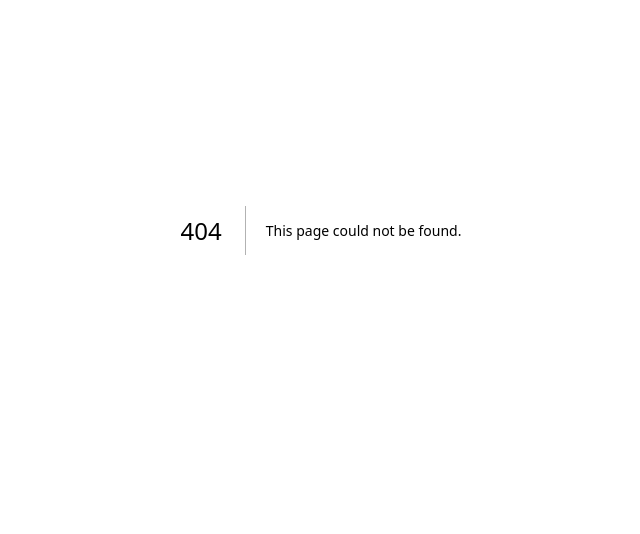
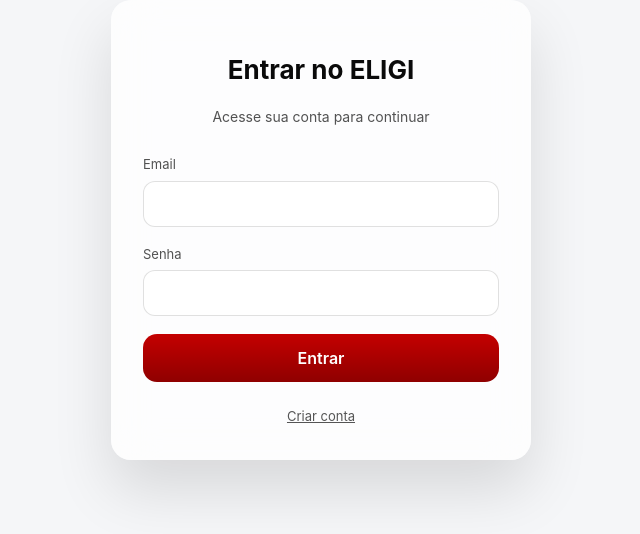
Before and after one commit to suporteeligi-cpu/eligi-fron-tend, a Next.js app: page /login in a window 1280 px wide. Before the commit this address had no page. Shown: the part 170-704 px from the top of the page, without its empty margins (319-959 px from the left). Built offline with nearby package versions, Linux system fonts and the light colour scheme; no server answers.

Commit message:
chore: deploy update

```diff
--- /dev/null
+++ b/src/app/components/auth/AuthButton.tsx
@@ -0,0 +1,24 @@
+'use client'
+
+import styles from './auth.module.css'
+
+interface AuthButtonProps
+  extends React.ButtonHTMLAttributes<HTMLButtonElement> {
+  loading?: boolean
+}
+
+export function AuthButton({
+  loading,
+  children,
+  ...props
+}: AuthButtonProps) {
+  return (
+    <button
+      className={styles.button}
+      disabled={loading || props.disabled}
+      {...props}
+    >
+      {loading ? 'Aguarde…' : children}
+    </button>
+  )
+}
--- /dev/null
+++ b/src/app/components/auth/AuthCard.tsx
@@ -0,0 +1,21 @@
+'use client'
+
+import styles from './auth.module.css'
+
+interface AuthCardProps {
+  title: string
+  subtitle?: string
+  children: React.ReactNode
+}
+
+export function AuthCard({ title, subtitle, children }: AuthCardProps) {
+  return (
+    <div className={styles.wrapper}>
+      <div className={styles.card}>
+        <h1 className={styles.title}>{title}</h1>
+        {subtitle && <p className={styles.subtitle}>{subtitle}</p>}
+        <div className={styles.content}>{children}</div>
+      </div>
+    </div>
+  )
+}
--- /dev/null
+++ b/src/app/components/auth/AuthInput.tsx
@@ -0,0 +1,18 @@
+'use client'
+
+import styles from './auth.module.css'
+import React from 'react'
+
+interface AuthInputProps
+  extends React.InputHTMLAttributes<HTMLInputElement> {
+  label: string
+}
+
+export function AuthInput({ label, ...props }: AuthInputProps) {
+  return (
+    <div className={styles.field}>
+      <label className={styles.label}>{label}</label>
+      <input className={styles.input} {...props} />
+    </div>
+  )
+}
--- /dev/null
+++ b/src/app/components/auth/auth.module.css
@@ -0,0 +1,92 @@
+.wrapper {
+  min-height: 100vh;
+  display: flex;
+  align-items: center;
+  justify-content: center;
+  background: radial-gradient(
+    circle at top,
+    rgba(255, 255, 255, 0.08),
+    transparent 60%
+  );
+}
+
+.card {
+  width: 100%;
+  max-width: 420px;
+  padding: 32px;
+  border-radius: 20px;
+  background: rgba(255, 255, 255, 0.75);
+  backdrop-filter: blur(22px) saturate(140%);
+  -webkit-backdrop-filter: blur(22px) saturate(140%);
+  box-shadow: 0 30px 60px rgba(0, 0, 0, 0.12);
+}
+
+.title {
+  font-size: 26px;
+  font-weight: 700;
+  text-align: center;
+}
+
+.subtitle {
+  margin-top: 6px;
+  font-size: 14px;
+  opacity: 0.7;
+  text-align: center;
+}
+
+.content {
+  margin-top: 28px;
+  display: flex;
+  flex-direction: column;
+  gap: 18px;
+}
+
+.field {
+  display: flex;
+  flex-direction: column;
+  gap: 6px;
+}
+
+.label {
+  font-size: 13px;
+  opacity: 0.7;
+}
+
+.input {
+  height: 46px;
+  padding: 0 14px;
+  border-radius: 12px;
+  border: 1px solid rgba(0, 0, 0, 0.12);
+  background: rgba(255, 255, 255, 0.9);
+  font-size: 15px;
+}
+
+.button {
+  height: 48px;
+  border-radius: 14px;
+  background: linear-gradient(180deg, #c40000, #8f0000);
+  color: #fff;
+  font-weight: 600;
+  border: none;
+  cursor: pointer;
+}
+
+.roleGroup {
+  display: flex;
+  gap: 10px;
+}
+
+.roleButton {
+  flex: 1;
+  height: 42px;
+  border-radius: 12px;
+  border: 1px solid rgba(0, 0, 0, 0.12);
+  background: transparent;
+  cursor: pointer;
+}
+
+.roleButton.active {
+  background: #c40000;
+  color: #fff;
+  border-color: #c40000;
+}
--- /dev/null
+++ b/src/app/login/Login.module.css
@@ -0,0 +1,21 @@
+.form {
+  display: flex;
+  flex-direction: column;
+  gap: 18px;
+}
+
+.error {
+  font-size: 13px;
+  color: #c40000;
+  text-align: center;
+}
+
+.link {
+  margin-top: 6px;
+  background: none;
+  border: none;
+  color: #555;
+  font-size: 13px;
+  cursor: pointer;
+  text-decoration: underline;
+}
--- /dev/null
+++ b/src/app/login/LoginForm.tsx
@@ -0,0 +1,85 @@
+'use client'
+
+import { useState } from 'react'
+import { useRouter } from 'next/navigation'
+import { AuthCard } from '../components/auth/AuthCard'
+import { AuthInput } from '../components/auth/AuthInput'
+import { AuthButton } from '../components/auth/AuthButton'
+import { loginRequest, getMe } from '@/lib/auth.api'
+import styles from './Login.module.css'
+
+export default function LoginForm() {
+  const router = useRouter()
+
+  const [email, setEmail] = useState('')
+  const [password, setPassword] = useState('')
+  const [loading, setLoading] = useState(false)
+  const [error, setError] = useState<string | null>(null)
+
+  async function handleSubmit(e: React.FormEvent) {
+    e.preventDefault()
+    setError(null)
+    setLoading(true)
+
+    try {
+      const tokens = await loginRequest(email, password)
+
+      // ✅ salva token corretamente (Axios vai usar depois)
+      localStorage.setItem('accessToken', tokens.accessToken)
+
+      // ✅ agora o getMe lê o token via interceptor / storage
+      const me = await getMe()
+
+      if (me.role === 'BUSINESS_OWNER') {
+        router.push('/onboarding')
+      }
+
+      if (me.role === 'AFFILIATE') {
+        router.push('/dashboard')
+      }
+    } catch {
+      setError('Email ou senha inválidos')
+    } finally {
+      setLoading(false)
+    }
+  }
+
+  return (
+    <AuthCard
+      title="Entrar no ELIGI"
+      subtitle="Acesse sua conta para continuar"
+    >
+      <form className={styles.form} onSubmit={handleSubmit}>
+        <AuthInput
+          label="Email"
+          type="email"
+          value={email}
+          onChange={e => setEmail(e.target.value)}
+          required
+        />
+
+        <AuthInput
+          label="Senha"
+          type="password"
+          value={password}
+          onChange={e => setPassword(e.target.value)}
+          required
+        />
+
+        {error && <p className={styles.error}>{error}</p>}
+
+        <AuthButton type="submit" loading={loading}>
+          Entrar
+        </AuthButton>
+
+        <button
+          type="button"
+          className={styles.link}
+          onClick={() => router.push('/register')}
+        >
+          Criar conta
+        </button>
+      </form>
+    </AuthCard>
+  )
+}
--- /dev/null
+++ b/src/app/login/page.tsx
@@ -0,0 +1,5 @@
+import LoginForm from './LoginForm'
+
+export default function LoginPage() {
+  return <LoginForm />
+}
--- a/src/lib/api.ts
+++ b/src/lib/api.ts
@@ -1,18 +1,20 @@
-import axios from 'axios';
+'use client'
+
+import axios from 'axios'
 
 export const api = axios.create({
   baseURL: process.env.NEXT_PUBLIC_API_URL,
   headers: {
-    'Content-Type': 'application/json',
-  },
-});
+    'Content-Type': 'application/json'
+  }
+})
 
-api.interceptors.request.use((config) => {
-  const token = localStorage.getItem('accessToken');
+api.interceptors.request.use(config => {
+  const token = localStorage.getItem('accessToken')
 
   if (token) {
-    config.headers.Authorization = `Bearer ${token}`;
+    config.headers.Authorization = `Bearer ${token}`
   }
 
-  return config;
-});
+  return config
+})
--- /dev/null
+++ b/src/lib/auth.api.ts
@@ -0,0 +1,43 @@
+import { api } from './api'
+
+export async function loginRequest(email: string, password: string) {
+  const { data } = await api.post('/auth/login', {
+    email,
+    password
+  })
+
+  return data as {
+    accessToken: string
+    refreshToken: string
+  }
+}
+
+export async function registerRequest(
+  name: string,
+  email: string,
+  password: string,
+  role: 'BUSINESS_OWNER' | 'AFFILIATE'
+) {
+  const { data } = await api.post('/auth/register', {
+    name,
+    email,
+    password,
+    role
+  })
+
+  return data as {
+    accessToken: string
+    refreshToken: string
+  }
+}
+
+export async function getMe() {
+  const { data } = await api.get('/auth/me')
+
+  return data as {
+    id: string
+    name: string
+    email: string
+    role: 'BUSINESS_OWNER' | 'AFFILIATE'
+  }
+}
```
Also changed, not shown: src/app/components/auth/AuthRoleSelect.tsx (added, +38 -0 lines), src/app/components/sections/FinalCTA.module.css (+1 -20 lines).
